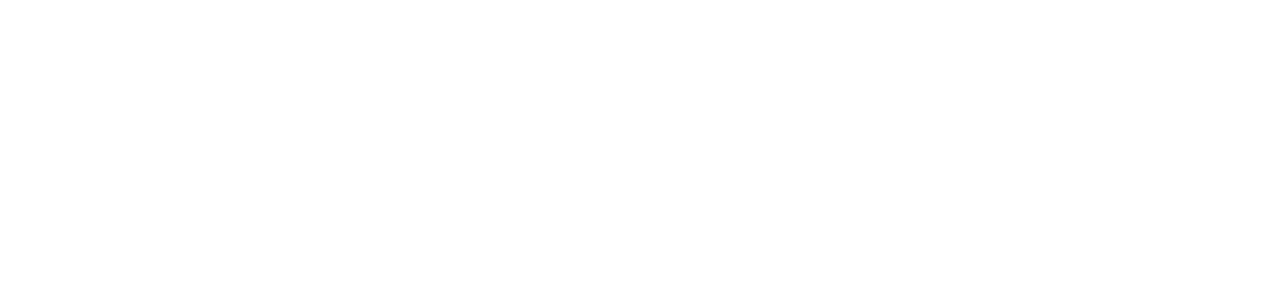
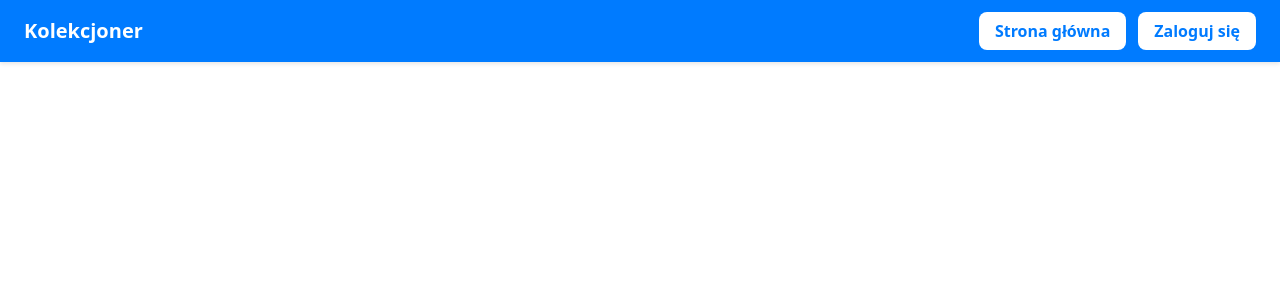
Before and after one commit to ilgut/collections-portal-frontend, a React (Vite) app: page / in a window 1280 px wide. Shown: the top 300 px of the page. Built offline with nearby package versions, Linux system fonts and the light colour scheme.

Commit message:
Update App.tsx
Dodano pasek nawigacyjny

```diff
--- a/src/App.tsx
+++ b/src/App.tsx
@@ -3,11 +3,13 @@
 import Login from "@/pages/Login";
 import Register from "@/pages/Register";
 import { AuthProvider } from "@/auth/AuthContext";
+import Navbar from '@/pages/Navbar';
 
 function App() {
     return (
         <AuthProvider>
             <Router>
+                <Navbar />
                 <Routes>
                     <Route path="/" element={<Navigate to="/" />} />
                     <Route path="/login" element={<Login />} />
```
